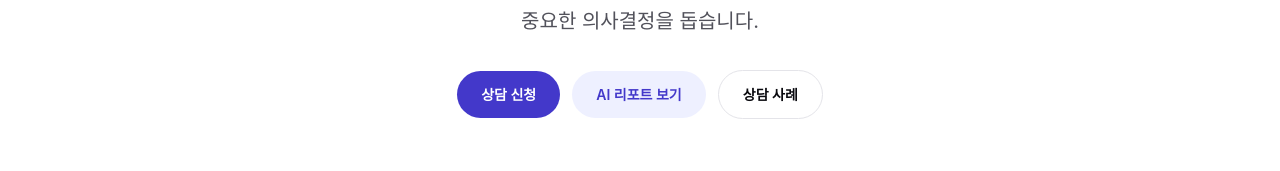
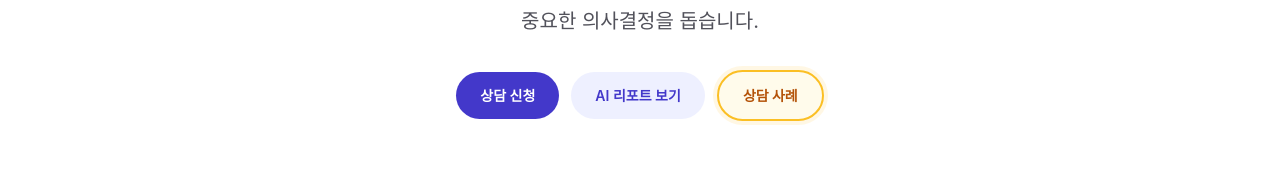
Before and after one commit to calvincheoi-gif/aisaju-landing, a Next.js app: page / in a window 1280 px wide. Shown: the part 511-682 px from the top of the page. Built offline with nearby package versions, Linux system fonts and the light colour scheme; no server answers; the database is empty; a web font is replaced by a local one.

Commit message:
Update Hero.tsx

```diff
--- a/components/Hero.tsx
+++ b/components/Hero.tsx
@@ -40,7 +40,10 @@ export default function Hero() {
           <a href="/report" className="btn-secondary">
             {t.hero.cta2}
           </a>
-          <a href="/cases" className="btn-ghost">
+          <a
+            href="/cases"
+            className="btn border-2 border-amber-400 bg-amber-50 font-bold text-amber-700 shadow-[0_0_0_4px_rgba(251,191,36,0.12)] transition-all hover:border-amber-500 hover:bg-amber-100 hover:shadow-[0_0_0_6px_rgba(251,191,36,0.18)]"
+          >
             {t.hero.cta3}
           </a>
         </div>
```
